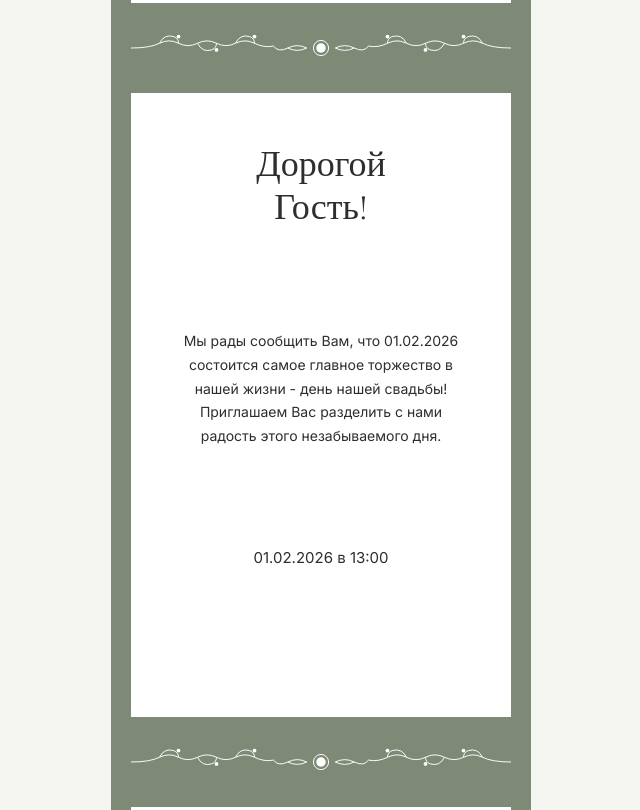
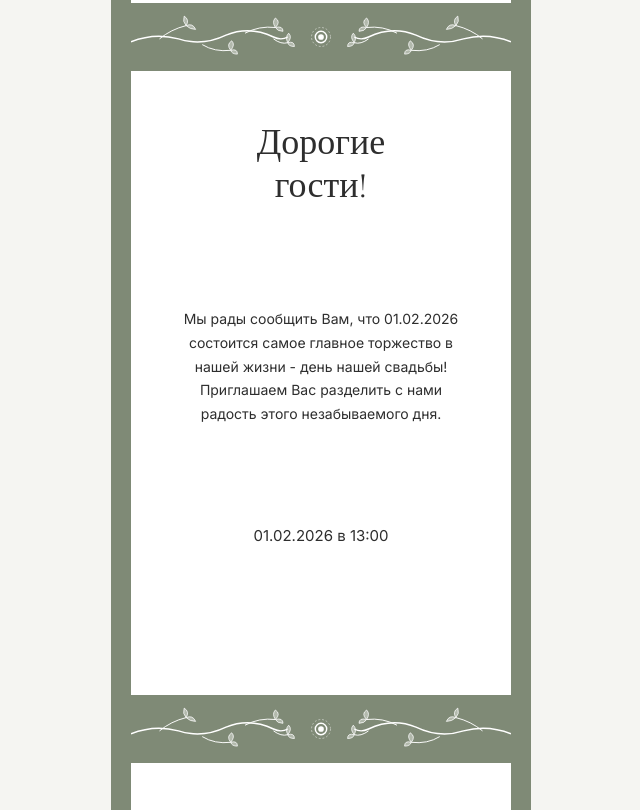
Before and after one commit to beobito/beobito.github.io, a plain HTML site: page index.html in a window 1280 px wide. Shown: the part 600-1410 px from the top of the page, without its empty margins (319-959 px from the left). Drawn offline with nearby package versions, Linux system fonts and the light colour scheme.

Commit message:
Update index.html

```diff
--- a/index.html
+++ b/index.html
@@ -32,12 +32,12 @@ body {
 .divider {
   display: flex;
   justify-content: center;
-  padding: 25px 0;
+  padding: 4px 0;
 }
 
 .divider svg {
   width: 100%;
-  height: 40px;
+  height: 60px;
 }
 
 /* Карточка внутри оливкового фона */
@@ -222,35 +222,55 @@ body {
     </div>
   </div>
 
-  <div class="divider"><svg viewBox="0 0 400 40" preserveAspectRatio="xMidYMid meet">
-  <!-- Левая часть орнамента -->
-  <path d="M0 20 Q20 20 30 15 Q40 10 50 15 Q60 20 70 15 Q80 10 90 15 Q100 20 110 15 Q120 10 130 15 Q140 20 150 18" stroke="#ffffff" stroke-width="1" fill="none"/>
-  <path d="M30 15 Q35 5 45 8 Q50 10 50 15" stroke="#ffffff" stroke-width="1" fill="none"/>
-  <path d="M70 15 Q75 25 85 22 Q90 20 90 15" stroke="#ffffff" stroke-width="1" fill="none"/>
-  <path d="M110 15 Q115 5 125 8 Q130 10 130 15" stroke="#ffffff" stroke-width="1" fill="none"/>
-  <circle cx="50" cy="8" r="2" fill="#ffffff"/>
-  <circle cx="90" cy="22" r="2" fill="#ffffff"/>
-  <circle cx="130" cy="8" r="2" fill="#ffffff"/>
-  <!-- Центральный элемент -->
-  <circle cx="200" cy="20" r="5" fill="#ffffff"/>
-  <circle cx="200" cy="20" r="8" stroke="#ffffff" stroke-width="1" fill="none"/>
-  <path d="M185 20 Q175 15 165 20 Q155 25 150 18" stroke="#ffffff" stroke-width="1" fill="none"/>
-  <path d="M215 20 Q225 15 235 20 Q245 25 250 18" stroke="#ffffff" stroke-width="1" fill="none"/>
-  <path d="M185 20 Q175 25 165 20" stroke="#ffffff" stroke-width="1" fill="none"/>
-  <path d="M215 20 Q225 25 235 20" stroke="#ffffff" stroke-width="1" fill="none"/>
-  <!-- Правая часть орнамента -->
-  <path d="M400 20 Q380 20 370 15 Q360 10 350 15 Q340 20 330 15 Q320 10 310 15 Q300 20 290 15 Q280 10 270 15 Q260 20 250 18" stroke="#ffffff" stroke-width="1" fill="none"/>
-  <path d="M370 15 Q365 5 355 8 Q350 10 350 15" stroke="#ffffff" stroke-width="1" fill="none"/>
-  <path d="M330 15 Q325 25 315 22 Q310 20 310 15" stroke="#ffffff" stroke-width="1" fill="none"/>
-  <path d="M290 15 Q285 5 275 8 Q270 10 270 15" stroke="#ffffff" stroke-width="1" fill="none"/>
-  <circle cx="350" cy="8" r="2" fill="#ffffff"/>
-  <circle cx="310" cy="22" r="2" fill="#ffffff"/>
-  <circle cx="270" cy="8" r="2" fill="#ffffff"/>
+  <div class="divider"><svg viewBox="0 0 400 60" preserveAspectRatio="xMidYMid meet">
+  <!-- Левая ветка к центру -->
+  <path d="M0 35 Q25 25 50 32 Q75 40 100 28 Q125 18 150 30 Q158 34 165 30" stroke="#ffffff" stroke-width="1.5" fill="none"/>
+  <!-- Правая ветка к центру -->
+  <path d="M400 35 Q375 25 350 32 Q325 40 300 28 Q275 18 250 30 Q242 34 235 30" stroke="#ffffff" stroke-width="1.5" fill="none"/>
+
+  <!-- Левая часть - веточки направлены к центру -->
+  <path d="M30 32 Q42 22 58 18" stroke="#ffffff" stroke-width="1" fill="none"/>
+  <path d="M58 18 Q65 15 68 22 Q62 22 58 18" stroke="#ffffff" stroke-width="0.8" fill="#ffffff" fill-opacity="0.4"/>
+  <path d="M58 18 Q62 12 56 8 Q54 14 58 18" stroke="#ffffff" stroke-width="0.8" fill="#ffffff" fill-opacity="0.4"/>
+
+  <path d="M75 38 Q88 46 105 44" stroke="#ffffff" stroke-width="1" fill="none"/>
+  <path d="M105 44 Q112 42 112 48 Q106 48 105 44" stroke="#ffffff" stroke-width="0.8" fill="#ffffff" fill-opacity="0.4"/>
+  <path d="M105 44 Q110 38 106 34 Q100 38 105 44" stroke="#ffffff" stroke-width="0.8" fill="#ffffff" fill-opacity="0.4"/>
+
+  <path d="M120 26 Q135 18 152 20" stroke="#ffffff" stroke-width="1" fill="none"/>
+  <path d="M152 20 Q160 18 160 24 Q154 24 152 20" stroke="#ffffff" stroke-width="0.8" fill="#ffffff" fill-opacity="0.4"/>
+  <path d="M152 20 Q158 14 152 10 Q148 14 152 20" stroke="#ffffff" stroke-width="0.8" fill="#ffffff" fill-opacity="0.4"/>
+
+  <path d="M150 32 Q158 38 165 36" stroke="#ffffff" stroke-width="1" fill="none"/>
+  <path d="M165 36 Q172 34 172 40 Q166 40 165 36" stroke="#ffffff" stroke-width="0.8" fill="#ffffff" fill-opacity="0.4"/>
+  <path d="M165 36 Q170 30 166 26 Q162 30 165 36" stroke="#ffffff" stroke-width="0.8" fill="#ffffff" fill-opacity="0.4"/>
+
+  <!-- Центральный кружок -->
+  <circle cx="200" cy="30" r="6" fill="none" stroke="#ffffff" stroke-width="1.5"/>
+  <circle cx="200" cy="30" r="3" fill="#ffffff"/>
+  <circle cx="200" cy="30" r="10" fill="none" stroke="#ffffff" stroke-width="0.5" stroke-dasharray="2,2"/>
+
+  <!-- Правая часть - веточки направлены к центру -->
+  <path d="M250 32 Q242 38 235 36" stroke="#ffffff" stroke-width="1" fill="none"/>
+  <path d="M235 36 Q228 34 228 40 Q234 40 235 36" stroke="#ffffff" stroke-width="0.8" fill="#ffffff" fill-opacity="0.4"/>
+  <path d="M235 36 Q230 30 234 26 Q238 30 235 36" stroke="#ffffff" stroke-width="0.8" fill="#ffffff" fill-opacity="0.4"/>
+
+  <path d="M280 26 Q265 18 248 20" stroke="#ffffff" stroke-width="1" fill="none"/>
+  <path d="M248 20 Q240 18 240 24 Q246 24 248 20" stroke="#ffffff" stroke-width="0.8" fill="#ffffff" fill-opacity="0.4"/>
+  <path d="M248 20 Q242 14 248 10 Q252 14 248 20" stroke="#ffffff" stroke-width="0.8" fill="#ffffff" fill-opacity="0.4"/>
+
+  <path d="M325 38 Q312 46 295 44" stroke="#ffffff" stroke-width="1" fill="none"/>
+  <path d="M295 44 Q288 42 288 48 Q294 48 295 44" stroke="#ffffff" stroke-width="0.8" fill="#ffffff" fill-opacity="0.4"/>
+  <path d="M295 44 Q290 38 294 34 Q300 38 295 44" stroke="#ffffff" stroke-width="0.8" fill="#ffffff" fill-opacity="0.4"/>
+
+  <path d="M370 32 Q358 22 342 18" stroke="#ffffff" stroke-width="1" fill="none"/>
+  <path d="M342 18 Q335 15 332 22 Q338 22 342 18" stroke="#ffffff" stroke-width="0.8" fill="#ffffff" fill-opacity="0.4"/>
+  <path d="M342 18 Q338 12 344 8 Q346 14 342 18" stroke="#ffffff" stroke-width="0.8" fill="#ffffff" fill-opacity="0.4"/>
 </svg></div>
 
   <!-- Секция 2: Дорогой гость -->
   <div class="card card-invite">
-    <h2>Дорогой<br>Гость!</h2>
+    <h2>Дорогие<br>гости!</h2>
     <p>
       Мы рады сообщить Вам, что 01.02.2026 состоится самое главное торжество в
       нашей жизни - день нашей свадьбы!<br>Приглашаем Вас разделить с нами радость этого незабываемого дня.
@@ -258,30 +278,50 @@ body {
     <div class="datetime">01.02.2026 в 13:00</div>
   </div>
 
-  <div class="divider"><svg viewBox="0 0 400 40" preserveAspectRatio="xMidYMid meet">
-  <!-- Левая часть орнамента -->
-  <path d="M0 20 Q20 20 30 15 Q40 10 50 15 Q60 20 70 15 Q80 10 90 15 Q100 20 110 15 Q120 10 130 15 Q140 20 150 18" stroke="#ffffff" stroke-width="1" fill="none"/>
-  <path d="M30 15 Q35 5 45 8 Q50 10 50 15" stroke="#ffffff" stroke-width="1" fill="none"/>
-  <path d="M70 15 Q75 25 85 22 Q90 20 90 15" stroke="#ffffff" stroke-width="1" fill="none"/>
-  <path d="M110 15 Q115 5 125 8 Q130 10 130 15" stroke="#ffffff" stroke-width="1" fill="none"/>
-  <circle cx="50" cy="8" r="2" fill="#ffffff"/>
-  <circle cx="90" cy="22" r="2" fill="#ffffff"/>
-  <circle cx="130" cy="8" r="2" fill="#ffffff"/>
-  <!-- Центральный элемент -->
-  <circle cx="200" cy="20" r="5" fill="#ffffff"/>
-  <circle cx="200" cy="20" r="8" stroke="#ffffff" stroke-width="1" fill="none"/>
-  <path d="M185 20 Q175 15 165 20 Q155 25 150 18" stroke="#ffffff" stroke-width="1" fill="none"/>
-  <path d="M215 20 Q225 15 235 20 Q245 25 250 18" stroke="#ffffff" stroke-width="1" fill="none"/>
-  <path d="M185 20 Q175 25 165 20" stroke="#ffffff" stroke-width="1" fill="none"/>
-  <path d="M215 20 Q225 25 235 20" stroke="#ffffff" stroke-width="1" fill="none"/>
-  <!-- Правая часть орнамента -->
-  <path d="M400 20 Q380 20 370 15 Q360 10 350 15 Q340 20 330 15 Q320 10 310 15 Q300 20 290 15 Q280 10 270 15 Q260 20 250 18" stroke="#ffffff" stroke-width="1" fill="none"/>
-  <path d="M370 15 Q365 5 355 8 Q350 10 350 15" stroke="#ffffff" stroke-width="1" fill="none"/>
-  <path d="M330 15 Q325 25 315 22 Q310 20 310 15" stroke="#ffffff" stroke-width="1" fill="none"/>
-  <path d="M290 15 Q285 5 275 8 Q270 10 270 15" stroke="#ffffff" stroke-width="1" fill="none"/>
-  <circle cx="350" cy="8" r="2" fill="#ffffff"/>
-  <circle cx="310" cy="22" r="2" fill="#ffffff"/>
-  <circle cx="270" cy="8" r="2" fill="#ffffff"/>
+  <div class="divider"><svg viewBox="0 0 400 60" preserveAspectRatio="xMidYMid meet">
+  <!-- Левая ветка к центру -->
+  <path d="M0 35 Q25 25 50 32 Q75 40 100 28 Q125 18 150 30 Q158 34 165 30" stroke="#ffffff" stroke-width="1.5" fill="none"/>
+  <!-- Правая ветка к центру -->
+  <path d="M400 35 Q375 25 350 32 Q325 40 300 28 Q275 18 250 30 Q242 34 235 30" stroke="#ffffff" stroke-width="1.5" fill="none"/>
+
+  <!-- Левая часть - веточки направлены к центру -->
+  <path d="M30 32 Q42 22 58 18" stroke="#ffffff" stroke-width="1" fill="none"/>
+  <path d="M58 18 Q65 15 68 22 Q62 22 58 18" stroke="#ffffff" stroke-width="0.8" fill="#ffffff" fill-opacity="0.4"/>
+  <path d="M58 18 Q62 12 56 8 Q54 14 58 18" stroke="#ffffff" stroke-width="0.8" fill="#ffffff" fill-opacity="0.4"/>
+
+  <path d="M75 38 Q88 46 105 44" stroke="#ffffff" stroke-width="1" fill="none"/>
+  <path d="M105 44 Q112 42 112 48 Q106 48 105 44" stroke="#ffffff" stroke-width="0.8" fill="#ffffff" fill-opacity="0.4"/>
+  <path d="M105 44 Q110 38 106 34 Q100 38 105 44" stroke="#ffffff" stroke-width="0.8" fill="#ffffff" fill-opacity="0.4"/>
+
+  <path d="M120 26 Q135 18 152 20" stroke="#ffffff" stroke-width="1" fill="none"/>
+  <path d="M152 20 Q160 18 160 24 Q154 24 152 20" stroke="#ffffff" stroke-width="0.8" fill="#ffffff" fill-opacity="0.4"/>
+  <path d="M152 20 Q158 14 152 10 Q148 14 152 20" stroke="#ffffff" stroke-width="0.8" fill="#ffffff" fill-opacity="0.4"/>
+
+  <path d="M150 32 Q158 38 165 36" stroke="#ffffff" stroke-width="1" fill="none"/>
+  <path d="M165 36 Q172 34 172 40 Q166 40 165 36" stroke="#ffffff" stroke-width="0.8" fill="#ffffff" fill-opacity="0.4"/>
+  <path d="M165 36 Q170 30 166 26 Q162 30 165 36" stroke="#ffffff" stroke-width="0.8" fill="#ffffff" fill-opacity="0.4"/>
+
+  <!-- Центральный кружок -->
+  <circle cx="200" cy="30" r="6" fill="none" stroke="#ffffff" stroke-width="1.5"/>
+  <circle cx="200" cy="30" r="3" fill="#ffffff"/>
+  <circle cx="200" cy="30" r="10" fill="none" stroke="#ffffff" stroke-width="0.5" stroke-dasharray="2,2"/>
+
+  <!-- Правая часть - веточки направлены к центру -->
+  <path d="M250 32 Q242 38 235 36" stroke="#ffffff" stroke-width="1" fill="none"/>
+  <path d="M235 36 Q228 34 228 40 Q234 40 235 36" stroke="#ffffff" stroke-width="0.8" fill="#ffffff" fill-opacity="0.4"/>
+  <path d="M235 36 Q230 30 234 26 Q238 30 235 36" stroke="#ffffff" stroke-width="0.8" fill="#ffffff" fill-opacity="0.4"/>
+
+  <path d="M280 26 Q265 18 248 20" stroke="#ffffff" stroke-width="1" fill="none"/>
+  <path d="M248 20 Q240 18 240 24 Q246 24 248 20" stroke="#ffffff" stroke-width="0.8" fill="#ffffff" fill-opacity="0.4"/>
+  <path d="M248 20 Q242 14 248 10 Q252 14 248 20" stroke="#ffffff" stroke-width="0.8" fill="#ffffff" fill-opacity="0.4"/>
+
+  <path d="M325 38 Q312 46 295 44" stroke="#ffffff" stroke-width="1" fill="none"/>
+  <path d="M295 44 Q288 42 288 48 Q294 48 295 44" stroke="#ffffff" stroke-width="0.8" fill="#ffffff" fill-opacity="0.4"/>
+  <path d="M295 44 Q290 38 294 34 Q300 38 295 44" stroke="#ffffff" stroke-width="0.8" fill="#ffffff" fill-opacity="0.4"/>
+
+  <path d="M370 32 Q358 22 342 18" stroke="#ffffff" stroke-width="1" fill="none"/>
+  <path d="M342 18 Q335 15 332 22 Q338 22 342 18" stroke="#ffffff" stroke-width="0.8" fill="#ffffff" fill-opacity="0.4"/>
+  <path d="M342 18 Q338 12 344 8 Q346 14 342 18" stroke="#ffffff" stroke-width="0.8" fill="#ffffff" fill-opacity="0.4"/>
 </svg></div>
 
   <!-- Секция 3: Свадебное расписание -->
@@ -307,30 +347,50 @@ body {
     </div>
   </div>
 
-  <div class="divider"><svg viewBox="0 0 400 40" preserveAspectRatio="xMidYMid meet">
-  <!-- Левая часть орнамента -->
-  <path d="M0 20 Q20 20 30 15 Q40 10 50 15 Q60 20 70 15 Q80 10 90 15 Q100 20 110 15 Q120 10 130 15 Q140 20 150 18" stroke="#ffffff" stroke-width="1" fill="none"/>
-  <path d="M30 15 Q35 5 45 8 Q50 10 50 15" stroke="#ffffff" stroke-width="1" fill="none"/>
-  <path d="M70 15 Q75 25 85 22 Q90 20 90 15" stroke="#ffffff" stroke-width="1" fill="none"/>
-  <path d="M110 15 Q115 5 125 8 Q130 10 130 15" stroke="#ffffff" stroke-width="1" fill="none"/>
-  <circle cx="50" cy="8" r="2" fill="#ffffff"/>
-  <circle cx="90" cy="22" r="2" fill="#ffffff"/>
-  <circle cx="130" cy="8" r="2" fill="#ffffff"/>
-  <!-- Центральный элемент -->
-  <circle cx="200" cy="20" r="5" fill="#ffffff"/>
-  <circle cx="200" cy="20" r="8" stroke="#ffffff" stroke-width="1" fill="none"/>
-  <path d="M185 20 Q175 15 165 20 Q155 25 150 18" stroke="#ffffff" stroke-width="1" fill="none"/>
-  <path d="M215 20 Q225 15 235 20 Q245 25 250 18" stroke="#ffffff" stroke-width="1" fill="none"/>
-  <path d="M185 20 Q175 25 165 20" stroke="#ffffff" stroke-width="1" fill="none"/>
-  <path d="M215 20 Q225 25 235 20" stroke="#ffffff" stroke-width="1" fill="none"/>
-  <!-- Правая часть орнамента -->
-  <path d="M400 20 Q380 20 370 15 Q360 10 350 15 Q340 20 330 15 Q320 10 310 15 Q300 20 290 15 Q280 10 270 15 Q260 20 250 18" stroke="#ffffff" stroke-width="1" fill="none"/>
-  <path d="M370 15 Q365 5 355 8 Q350 10 350 15" stroke="#ffffff" stroke-width="1" fill="none"/>
-  <path d="M330 15 Q325 25 315 22 Q310 20 310 15" stroke="#ffffff" stroke-width="1" fill="none"/>
-  <path d="M290 15 Q285 5 275 8 Q270 10 270 15" stroke="#ffffff" stroke-width="1" fill="none"/>
-  <circle cx="350" cy="8" r="2" fill="#ffffff"/>
-  <circle cx="310" cy="22" r="2" fill="#ffffff"/>
-  <circle cx="270" cy="8" r="2" fill="#ffffff"/>
+  <div class="divider"><svg viewBox="0 0 400 60" preserveAspectRatio="xMidYMid meet">
+  <!-- Левая ветка к центру -->
+  <path d="M0 35 Q25 25 50 32 Q75 40 100 28 Q125 18 150 30 Q158 34 165 30" stroke="#ffffff" stroke-width="1.5" fill="none"/>
+  <!-- Правая ветка к центру -->
+  <path d="M400 35 Q375 25 350 32 Q325 40 300 28 Q275 18 250 30 Q242 34 235 30" stroke="#ffffff" stroke-width="1.5" fill="none"/>
+
+  <!-- Левая часть - веточки направлены к центру -->
+  <path d="M30 32 Q42 22 58 18" stroke="#ffffff" stroke-width="1" fill="none"/>
+  <path d="M58 18 Q65 15 68 22 Q62 22 58 18" stroke="#ffffff" stroke-width="0.8" fill="#ffffff" fill-opacity="0.4"/>
+  <path d="M58 18 Q62 12 56 8 Q54 14 58 18" stroke="#ffffff" stroke-width="0.8" fill="#ffffff" fill-opacity="0.4"/>
+
+  <path d="M75 38 Q88 46 105 44" stroke="#ffffff" stroke-width="1" fill="none"/>
+  <path d="M105 44 Q112 42 112 48 Q106 48 105 44" stroke="#ffffff" stroke-width="0.8" fill="#ffffff" fill-opacity="0.4"/>
+  <path d="M105 44 Q110 38 106 34 Q100 38 105 44" stroke="#ffffff" stroke-width="0.8" fill="#ffffff" fill-opacity="0.4"/>
+
+  <path d="M120 26 Q135 18 152 20" stroke="#ffffff" stroke-width="1" fill="none"/>
+  <path d="M152 20 Q160 18 160 24 Q154 24 152 20" stroke="#ffffff" stroke-width="0.8" fill="#ffffff" fill-opacity="0.4"/>
+  <path d="M152 20 Q158 14 152 10 Q148 14 152 20" stroke="#ffffff" stroke-width="0.8" fill="#ffffff" fill-opacity="0.4"/>
+
+  <path d="M150 32 Q158 38 165 36" stroke="#ffffff" stroke-width="1" fill="none"/>
+  <path d="M165 36 Q172 34 172 40 Q166 40 165 36" stroke="#ffffff" stroke-width="0.8" fill="#ffffff" fill-opacity="0.4"/>
+  <path d="M165 36 Q170 30 166 26 Q162 30 165 36" stroke="#ffffff" stroke-width="0.8" fill="#ffffff" fill-opacity="0.4"/>
+
+  <!-- Центральный кружок -->
+  <circle cx="200" cy="30" r="6" fill="none" stroke="#ffffff" stroke-width="1.5"/>
+  <circle cx="200" cy="30" r="3" fill="#ffffff"/>
+  <circle cx="200" cy="30" r="10" fill="none" stroke="#ffffff" stroke-width="0.5" stroke-dasharray="2,2"/>
+
+  <!-- Правая часть - веточки направлены к центру -->
+  <path d="M250 32 Q242 38 235 36" stroke="#ffffff" stroke-width="1" fill="none"/>
+  <path d="M235 36 Q228 34 228 40 Q234 40 235 36" stroke="#ffffff" stroke-width="0.8" fill="#ffffff" fill-opacity="0.4"/>
+  <path d="M235 36 Q230 30 234 26 Q238 30 235 36" stroke="#ffffff" stroke-width="0.8" fill="#ffffff" fill-opacity="0.4"/>
+
+  <path d="M280 26 Q265 18 248 20" stroke="#ffffff" stroke-width="1" fill="none"/>
+  <path d="M248 20 Q240 18 240 24 Q246 24 248 20" stroke="#ffffff" stroke-width="0.8" fill="#ffffff" fill-opacity="0.4"/>
+  <path d="M248 20 Q242 14 248 10 Q252 14 248 20" stroke="#ffffff" stroke-width="0.8" fill="#ffffff" fill-opacity="0.4"/>
+
+  <path d="M325 38 Q312 46 295 44" stroke="#ffffff" stroke-width="1" fill="none"/>
+  <path d="M295 44 Q288 42 288 48 Q294 48 295 44" stroke="#ffffff" stroke-width="0.8" fill="#ffffff" fill-opacity="0.4"/>
+  <path d="M295 44 Q290 38 294 34 Q300 38 295 44" stroke="#ffffff" stroke-width="0.8" fill="#ffffff" fill-opacity="0.4"/>
+
+  <path d="M370 32 Q358 22 342 18" stroke="#ffffff" stroke-width="1" fill="none"/>
+  <path d="M342 18 Q335 15 332 22 Q338 22 342 18" stroke="#ffffff" stroke-width="0.8" fill="#ffffff" fill-opacity="0.4"/>
+  <path d="M342 18 Q338 12 344 8 Q346 14 342 18" stroke="#ffffff" stroke-width="0.8" fill="#ffffff" fill-opacity="0.4"/>
 </svg></div>
 
   <!-- Секция 4: Детали -->
```
